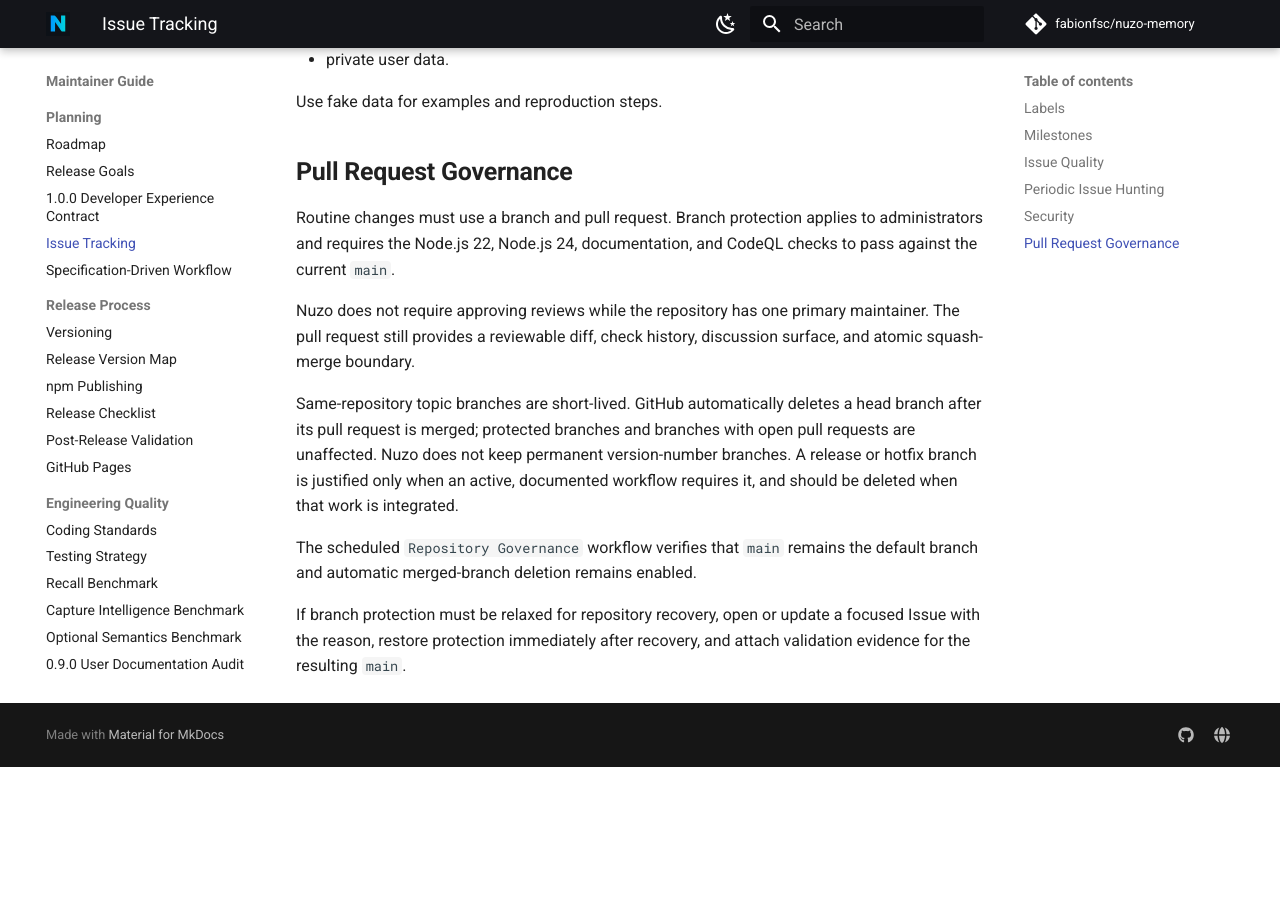
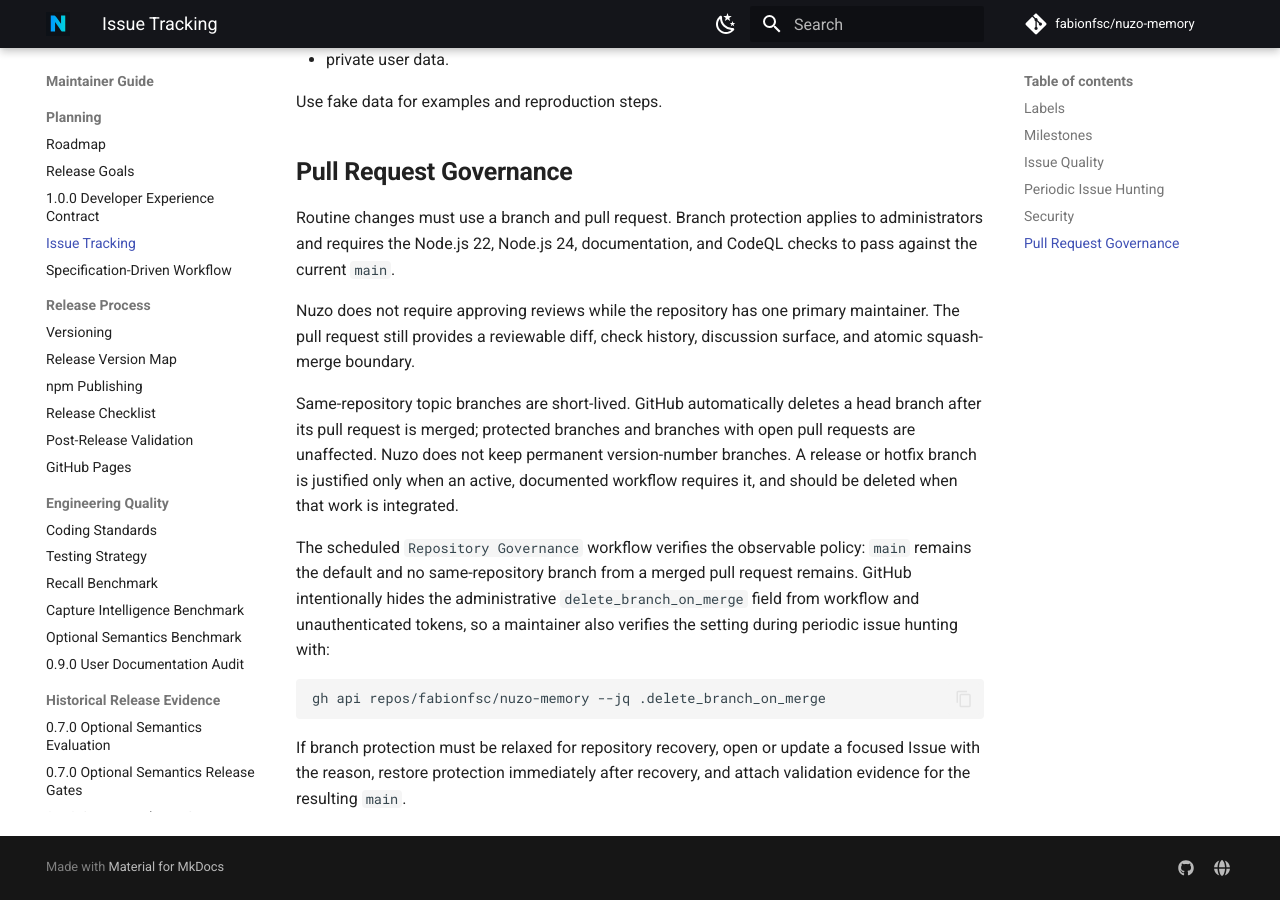
Before and after one commit to fabionfsc/nuzo-memory, an MkDocs documentation site: the page built from docs/operations/issue-tracking.md, in a window 1280 px wide and 900 px high, scrolled down 3027 px. Built offline with MkDocs 1.6.1 and Material for MkDocs 9.7.7, drawn with Linux system fonts in a browser that asks for light colours; comment, search, counter and statistics services are not loaded; before the commit the page ends 3794 px from its top, so only the background shows below that.

Commit message:
fix(ci): verify merged branch cleanup behavior

````diff
--- a/docs/operations/issue-tracking.md
+++ b/docs/operations/issue-tracking.md
@@ -123,8 +123,15 @@
 active, documented workflow requires it, and should be deleted when that work
 is integrated.
 
-The scheduled `Repository Governance` workflow verifies that `main` remains the
-default branch and automatic merged-branch deletion remains enabled.
+The scheduled `Repository Governance` workflow verifies the observable policy:
+`main` remains the default and no same-repository branch from a merged pull
+request remains. GitHub intentionally hides the administrative
+`delete_branch_on_merge` field from workflow and unauthenticated tokens, so a
+maintainer also verifies the setting during periodic issue hunting with:
+
+```bash
+gh api repos/fabionfsc/nuzo-memory --jq .delete_branch_on_merge
+```
 
 If branch protection must be relaxed for repository recovery, open or update a
 focused Issue with the reason, restore protection immediately after recovery,
````
Also changed, not shown: 1 other file.
